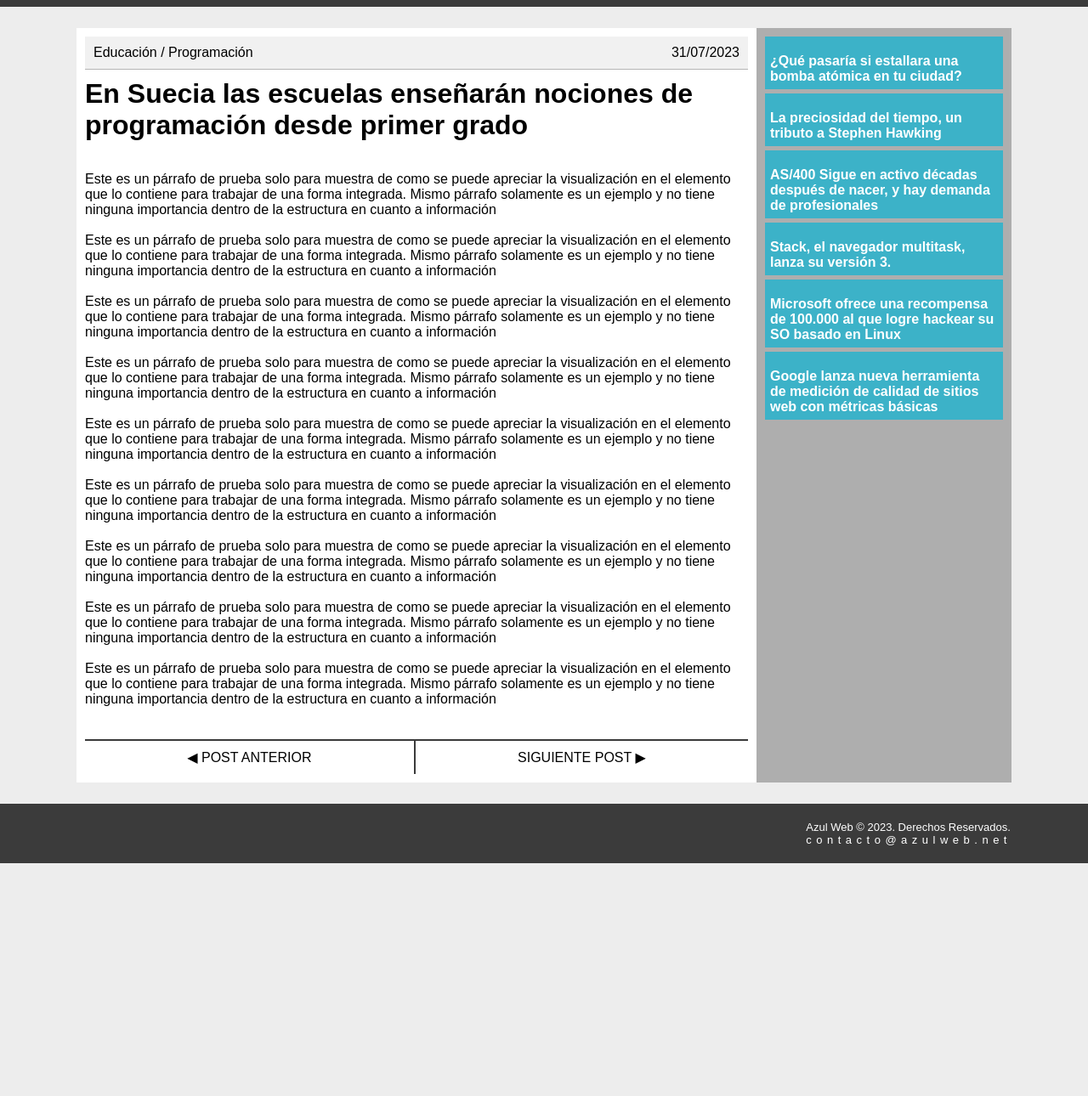
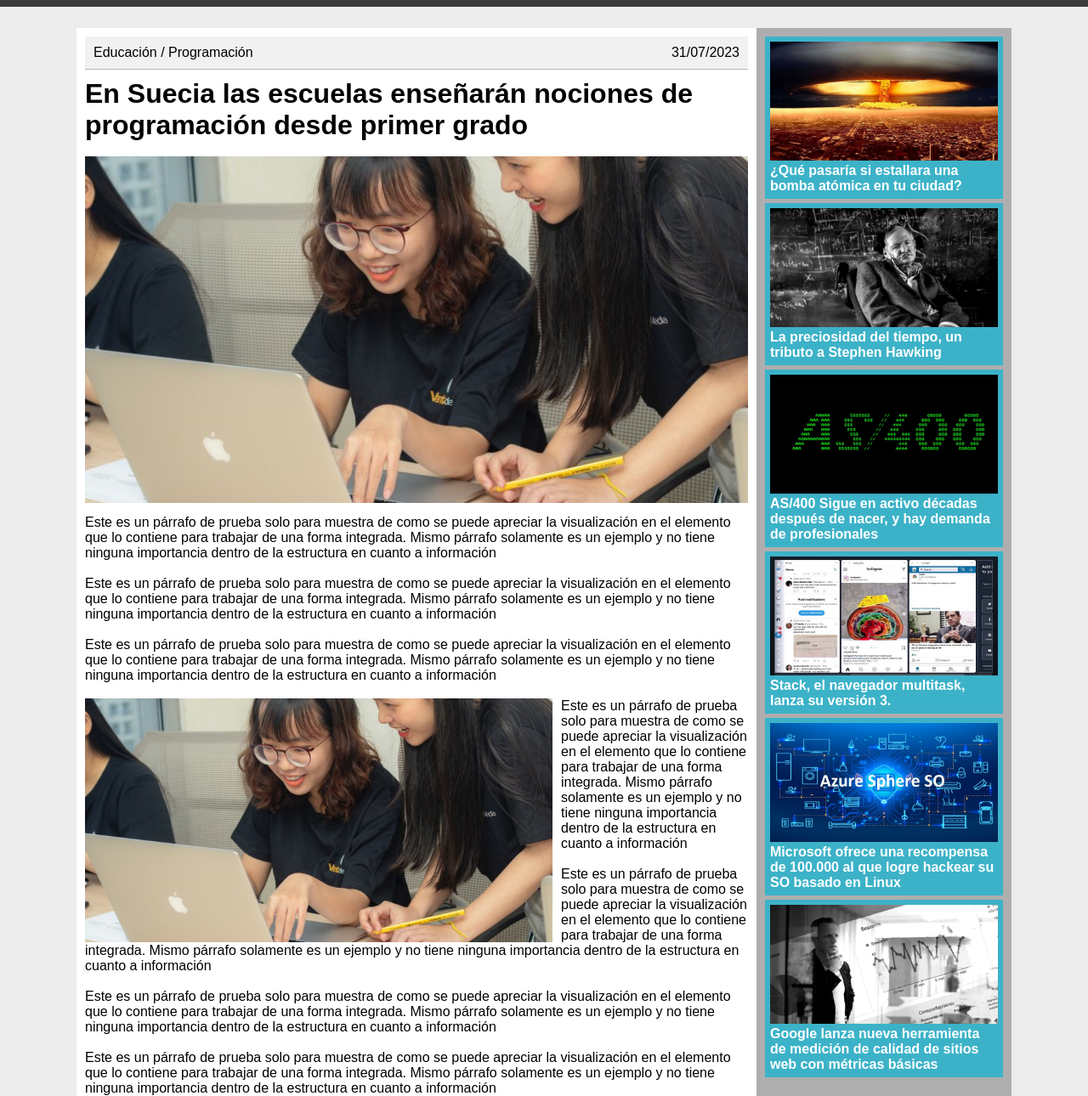
Before and after one commit to AgsRicky/netflix-prueba, a plain HTML site: page index.html in a window 1280 px wide. Shown: the part 71-1361 px from the top of the page at 85% size. Before the commit the page ends 1087 px from the top, so only its background shows below. Drawn offline with Linux system fonts and the light colour scheme; files that its build step writes are made by us from their sources.

Commit message:
html added c3

```diff
--- a/index.html
+++ b/index.html
@@ -5,7 +5,7 @@
   <meta charset="UTF-8">
   <meta name="viewport" content="width=device-width, initial-scale=1">
   <title>En Suecia las escuelas enseñan nociones de programación desde el primer grado - Azul Web</title>
-  <link rel="stylesheet" href="../CSS/EstilosP2.css">
+  <link rel="stylesheet" href="EstilosP2.css">
 </head>
 
 <body>
@@ -15,7 +15,7 @@
           <li>Tecnología</li>
           <li>Ciencia</li>
           <li>Educación</li>
-          <div class="enviar_der loggo"><img width="170px" src="../IMG/logo.png" alt=""></div>
+          <div class="enviar_der loggo"><img width="170px" src="logo.png" alt=""></div>
         </ul>
       </nav>
     </section>
@@ -27,11 +27,11 @@
         </section>
         <article>
           <h1>En Suecia las escuelas enseñarán nociones de programación desde primer grado</h1> <br>
-          <img width="100%;" style="margin-bottom: 10px" src="../IMG/portada.png" alt="">
+          <img width="100%;" style="margin-bottom: 10px" src="portada.png" alt="">
           <p>Este es un párrafo de prueba solo para muestra de como se puede apreciar la visualización en el elemento que lo contiene para trabajar de una forma integrada. Mismo párrafo solamente es un ejemplo y no tiene ninguna importancia dentro de la estructura en cuanto a información</p> <br>
           <p>Este es un párrafo de prueba solo para muestra de como se puede apreciar la visualización en el elemento que lo contiene para trabajar de una forma integrada. Mismo párrafo solamente es un ejemplo y no tiene ninguna importancia dentro de la estructura en cuanto a información</p> <br>
           <p>Este es un párrafo de prueba solo para muestra de como se puede apreciar la visualización en el elemento que lo contiene para trabajar de una forma integrada. Mismo párrafo solamente es un ejemplo y no tiene ninguna importancia dentro de la estructura en cuanto a información</p> <br>
-          <img class="imgTel" style="float: left; margin-right: 10px"; width="550px" src="../IMG/portada.png" alt="">
+          <img class="imgTel" style="float: left; margin-right: 10px"; width="550px" src="portada.png" alt="">
           <p>Este es un párrafo de prueba solo para muestra de como se puede apreciar la visualización en el elemento que lo contiene para trabajar de una forma integrada. Mismo párrafo solamente es un ejemplo y no tiene ninguna importancia dentro de la estructura en cuanto a información</p> <br>
           <p>Este es un párrafo de prueba solo para muestra de como se puede apreciar la visualización en el elemento que lo contiene para trabajar de una forma integrada. Mismo párrafo solamente es un ejemplo y no tiene ninguna importancia dentro de la estructura en cuanto a información</p> <br>
           <p>Este es un párrafo de prueba solo para muestra de como se puede apreciar la visualización en el elemento que lo contiene para trabajar de una forma integrada. Mismo párrafo solamente es un ejemplo y no tiene ninguna importancia dentro de la estructura en cuanto a información</p> <br>
@@ -50,31 +50,31 @@
       </section>
       <aside>
         <div class="artRel">
-          <img width="100%;" src="../IMG/r1.jpg" alt="">
+          <img width="100%;" src="r1.jpg" alt="">
           <h3>¿Qué pasaría si estallara una bomba atómica en tu ciudad?</h3>
         </div>
         <div class="artRel">
-          <img width="100%;" src="../IMG/r2.png" alt="">
+          <img width="100%;" src="r2.png" alt="">
           <h3>La preciosidad del tiempo, un tributo a Stephen Hawking </h3>
         </div>
         </div>
         <div class="artRel">
-          <img width="100%;" src="../IMG/r3.jpg" alt="">
+          <img width="100%;" src="r3.jpg" alt="">
           <h3>AS/400 Sigue en activo décadas después de nacer, y hay demanda de profesionales</h3>
         </div>
         </div>
         <div class="artRel">
-          <img width="100%;" src="../IMG/r4.jpg" alt="">
+          <img width="100%;" src="r4.jpg" alt="">
           <h3>Stack, el navegador multitask, lanza su versión 3.</h3>
         </div>
         </div>
         <div class="artRel">
-          <img width="100%;" src="../IMG/r5.jpg" alt="">
+          <img width="100%;" src="r5.jpg" alt="">
           <h3>Microsoft ofrece una recompensa de 100.000 al que logre hackear su SO basado en Linux </h3>
         </div>
         </div>
         <div class="artRel">
-          <img width="100%;" src="../IMG/r6.png" alt="">
+          <img width="100%;" src="r6.png" alt="">
           <h3>Google lanza nueva herramienta de medición de calidad de sitios web con métricas básicas</h3>
         </div>
         </div>
@@ -83,7 +83,7 @@
     <section id="footer">
       <footer>
         <section class="logo">
-          <img width="200px;" src="../IMG/logo-gris.png" alt="">
+          <img width="200px;" src="logo-gris.png" alt="">
         </section>
         <section class="contacto">
          <p class="azul">Azul Web © 2023. Derechos Reservados.</p>
```
